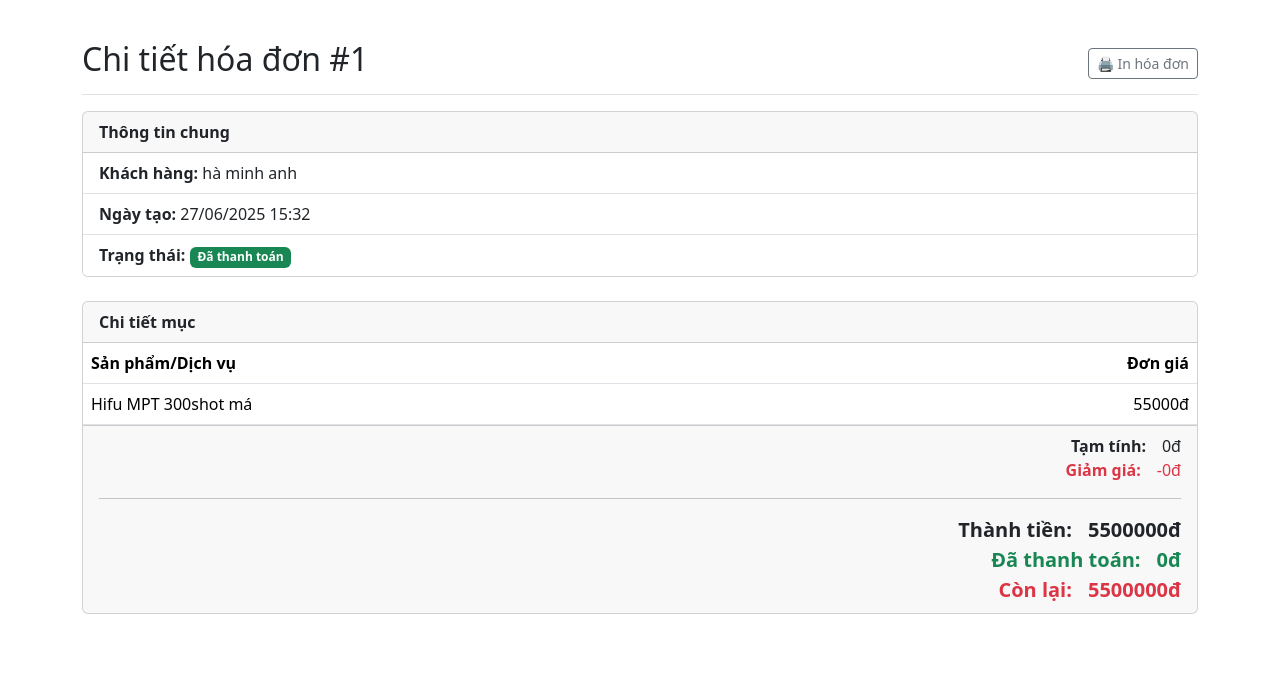
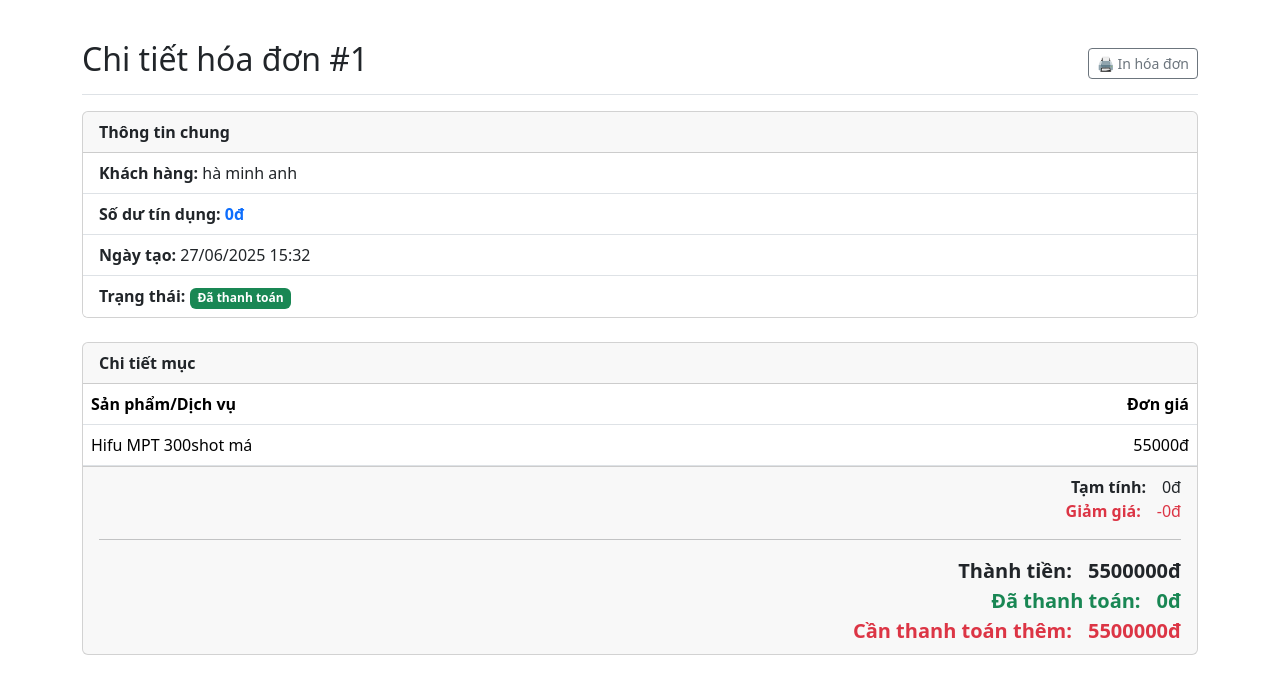
Before and after one commit to mrdongha/spa-management-app, a Django app: page /invoices/1/ in a window 1280 px wide. Shown: the part 56-750 px from the top of the page. Run offline with Django 5.2, Linux system fonts and the light colour scheme; data comes from the database, SQL or seed files in the repository; some libraries are stand-ins or nearby versions.

Commit message:
UI: Change 'Amount Due' label on invoice detail

```diff
--- a/sales/templates/sales/invoice_detail.html
+++ b/sales/templates/sales/invoice_detail.html
@@ -3,6 +3,15 @@
 {% block title %}{{ page_title }}{% endblock %}
 
 {% block content %}
+<style>
+    /* CSS để tối ưu hóa trang in */
+    @media print {
+        body > nav, .btn, .d-flex.justify-content-between.align-items-center { display: none !important; }
+        .container { max-width: 100% !important; width: 100% !important; }
+        .card { border: none !important; box-shadow: none !important; }
+    }
+</style>
+
 <div class="d-flex justify-content-between flex-wrap flex-md-nowrap align-items-center pt-3 pb-2 mb-3 border-bottom">
     <h1 class="h2">{{ page_title }}</h1>
     <div>
@@ -13,20 +22,19 @@
     </div>
 </div>
 
+<div id="invoice-content">
     <div class="card">
         <div class="card-header fw-bold">
             Thông tin chung
         </div>
         <ul class="list-group list-group-flush">
             <li class="list-group-item"><strong>Khách hàng:</strong> {{ invoice.customer.full_name }}</li>
+            <li class="list-group-item"><strong>Số dư tín dụng:</strong> <span class="fw-bold text-primary">{{ invoice.customer.credit_balance|floatformat:0 }}đ</span></li>
             <li class="list-group-item"><strong>Ngày tạo:</strong> {{ invoice.created_at|date:"d/m/Y H:i" }}</li>
             <li class="list-group-item"><strong>Trạng thái:</strong>
-            {% if invoice.status == 'paid' %}
-                <span class="badge bg-success">Đã thanh toán</span>
-            {% elif invoice.status == 'unpaid' %}
-                <span class="badge bg-warning text-dark">Chưa thanh toán</span>
-            {% else %}
-                <span class="badge bg-danger">Đã hủy</span>
+                {% if invoice.status == 'paid' %}<span class="badge bg-success">Đã thanh toán</span>
+                {% elif invoice.status == 'unpaid' %}<span class="badge bg-warning text-dark">Chưa thanh toán</span>
+                {% else %}<span class="badge bg-danger">Đã hủy</span>
                 {% endif %}
             </li>
         </ul>
@@ -51,7 +59,6 @@
                             {% if detail.product %}{{ detail.product.name }}{% endif %}
                             {% if detail.service %}{{ detail.service.name }}{% endif %}
                             {% if detail.service_package %}{{ detail.service_package.name }}{% endif %}
-                        {% if detail.gift_card %}{{ detail.gift_card.name }}{% endif %}
                         </td>
                         <td class="text-end">{{ detail.unit_price|floatformat:0 }}đ</td>
                     </tr>
@@ -65,8 +72,9 @@
             <hr>
             <div class="d-flex justify-content-end fs-5 fw-bold"><strong class="me-3">Thành tiền:</strong> {{ invoice.final_amount|floatformat:0 }}đ</div>
             <div class="d-flex justify-content-end fs-5 fw-bold text-success"><strong class="me-3">Đã thanh toán:</strong> {{ invoice.paid_amount|floatformat:0 }}đ</div>
+
             <div class="d-flex justify-content-end fs-5 fw-bold text-danger">
-            <strong class="me-3">Còn lại:</strong>
+                <strong class="me-3">Cần thanh toán thêm:</strong>
                 <span>
                     {% if invoice.amount_due > 0 %}
                         {{ invoice.amount_due|floatformat:0 }}đ
@@ -77,4 +85,5 @@
             </div>
         </div>
     </div>
+</div>
 {% endblock %}
```
Lines whose indentation alone changed are shown as unchanged.
